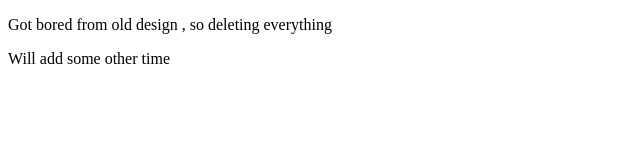
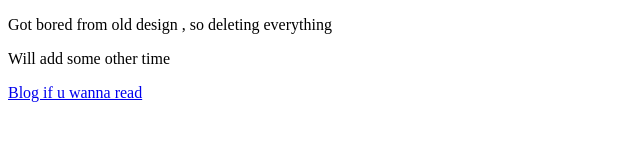
Before and after one commit to xeniumcode/xeniumcode.github.io, a plain HTML site: page index.html in a window 1280 px wide. Shown: the whole page, without its empty margins (0-640 px from the left). Drawn offline with Linux system fonts and the light colour scheme.

Commit message:
Adding blog

```diff
--- a/index.html
+++ b/index.html
@@ -9,5 +9,6 @@
 <body>
     <p>Got bored from old design , so deleting everything </p>
     <p>Will add some other time </p>
+    <a href="https://blog.amanpoonia.in/">Blog if u wanna read </a>
 </body>
 </html>
```
